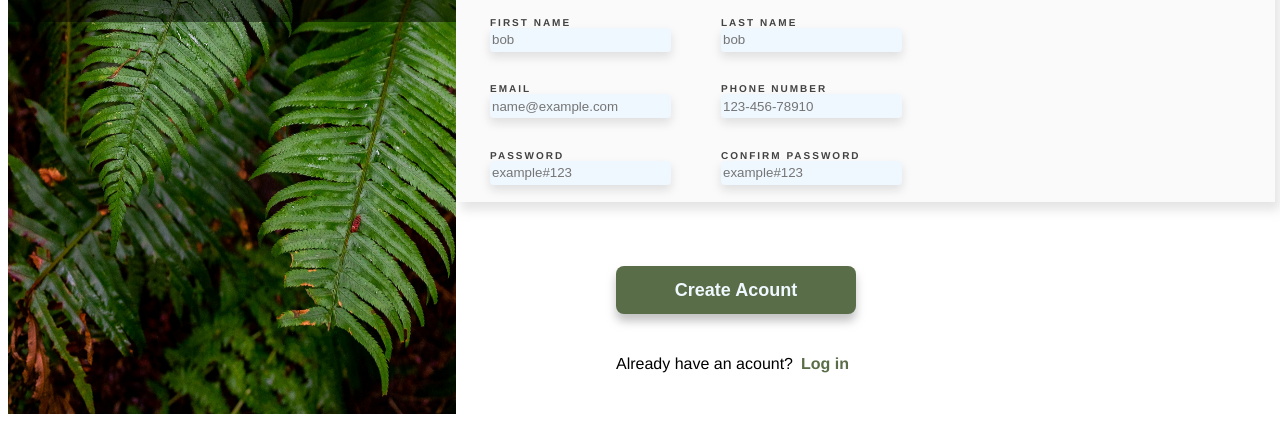
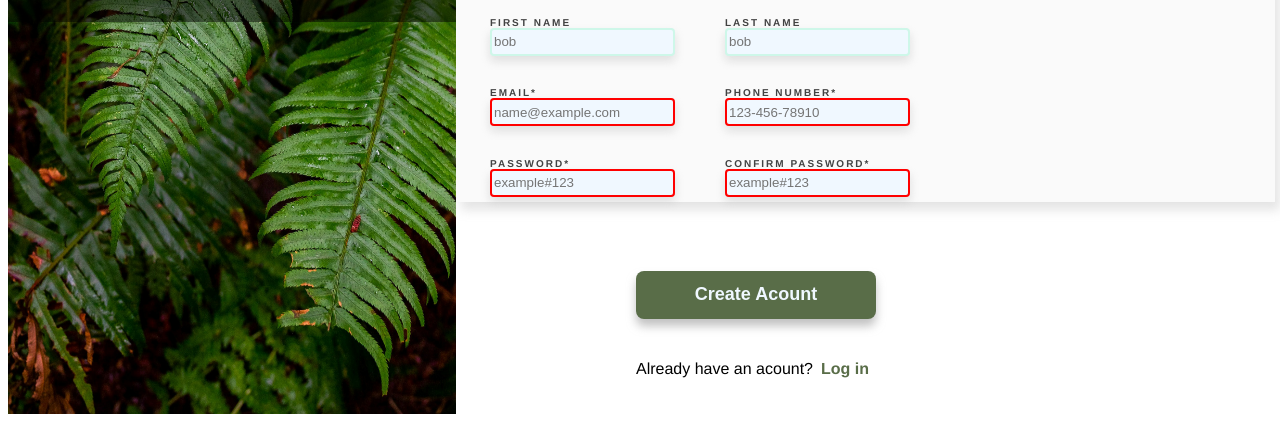
Before and after one commit to Shemuel-bot/sign-up-page, a plain HTML site: page index.html in a window 1280 px wide. Shown: the part 386-816 px from the top of the page. Drawn offline with Linux system fonts and the light colour scheme.

Commit message:
added input validation

```diff
--- a/index.html
+++ b/index.html
@@ -23,7 +23,7 @@
         </div>
 
 
-    <form action="example" method="post">
+    <form action="#" method="get">
         <div class="top-form-container">
             <p>Lets do this!</p>
 
@@ -31,39 +31,40 @@
 
             <div class="name-input">
         <label for="first-name">FIRST NAME</label>
-        <input type="text" id="first-name" placeholder="bob">
+        <input type="text" name="first-name" id="first-name" placeholder="bob">
         </div>
         <div class="name-input">
         <label for="last-name">LAST NAME</label>
-        <input type="text" id="last-name" placeholder="bob"></div>
+        <input type="text" name="last-name" id="last-name" placeholder="bob"></div>
         </fieldset>
 
         <fieldset>
             <div class="name-input">
-        <label for="email">EMAIL</label>
-        <input type="email" id="email" placeholder="name@example.com"></div>
+        <label for="email">EMAIL*</label>
+        <input type="email" name="email" id="email" placeholder="name@example.com" required></div>
 
         <div class="name-input">
-        <label for="phone">PHONE NUMBER</label>
-        <input type="number" id="phone" placeholder="123-456-78910" ></div>
+        <label for="phone">PHONE NUMBER*</label>
+        <input type="tel" name="phone" id="phone" placeholder="123-456-78910" pattern="[0-9]{3}-[0-9]{3}-[0-9]{4}" required></div>
         </fieldset>
 
         <fieldset>
             <div class="name-input">
-        <label for="pass-word">PASSWORD</label>
-        <input type="password" id="pass-word" class="error" placeholder="example#123" ></div>
+        <label for="pass-word">PASSWORD*</label>
+        <input type="password" name="pass-word" id="pass-word" class="error" placeholder="example#123" required></div>
 
         <div class="name-input">
-        <label for="confirm-pass-word">CONFIRM PASSWORD</label>
-        <input type="password" id="confirm-pass-word" class="error" placeholder="example#123"></div>
+        <label for="confirm-pass-word">CONFIRM PASSWORD*</label>
+        <input type="password" name="confirm-pass-word" id="confirm-pass-word" class="error" placeholder="example#123" required></div>
         </fieldset>
+        <div class="button-log-in">
+            <button type="submit" >Create Acount</button>
+            <p>Already have an acount?<a href="">Log in</a></p>
+            </div>
+        </div>
 
-        </div>
     </form>
-    <div class="button-log-in">
-    <button type="submit">Create Acount</button>
-    <p>Already have an acount?<a href="">Log in</a></p>
-    </div>
+
 
     </div>
 </body>
--- a/style.css
+++ b/style.css
@@ -14,6 +14,7 @@ body{
     color: aliceblue;
     font-size: 125px;
 }
+
 .behind{
     display: flex;
     position: absolute;
@@ -76,13 +77,14 @@ border-radius: 8px;
 box-shadow: 0px 7px 10px rgba(161, 161, 161, 0.664);
 }
 input{
-     border-style: none;
      height: 22px;
+     border-style: solid;
      border-radius: 4px;
      background-color: aliceblue;
      box-shadow: 0px 5px 10px rgba(190, 190, 190, 0.452);
     }
 input:invalid{border-color: red;}
+input:valid{border-color: rgb(206, 247, 233);}
 .name-input{
     display: flex;
     flex-direction: column;
```
